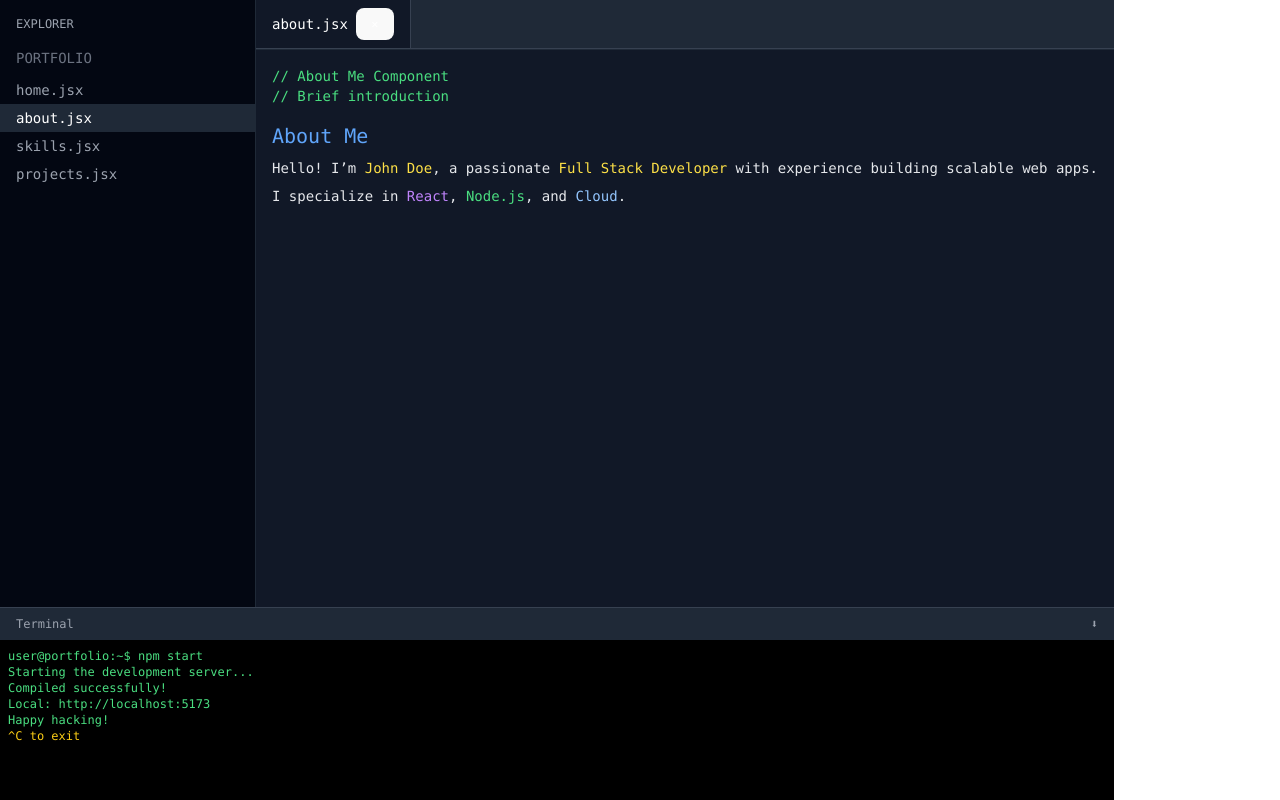
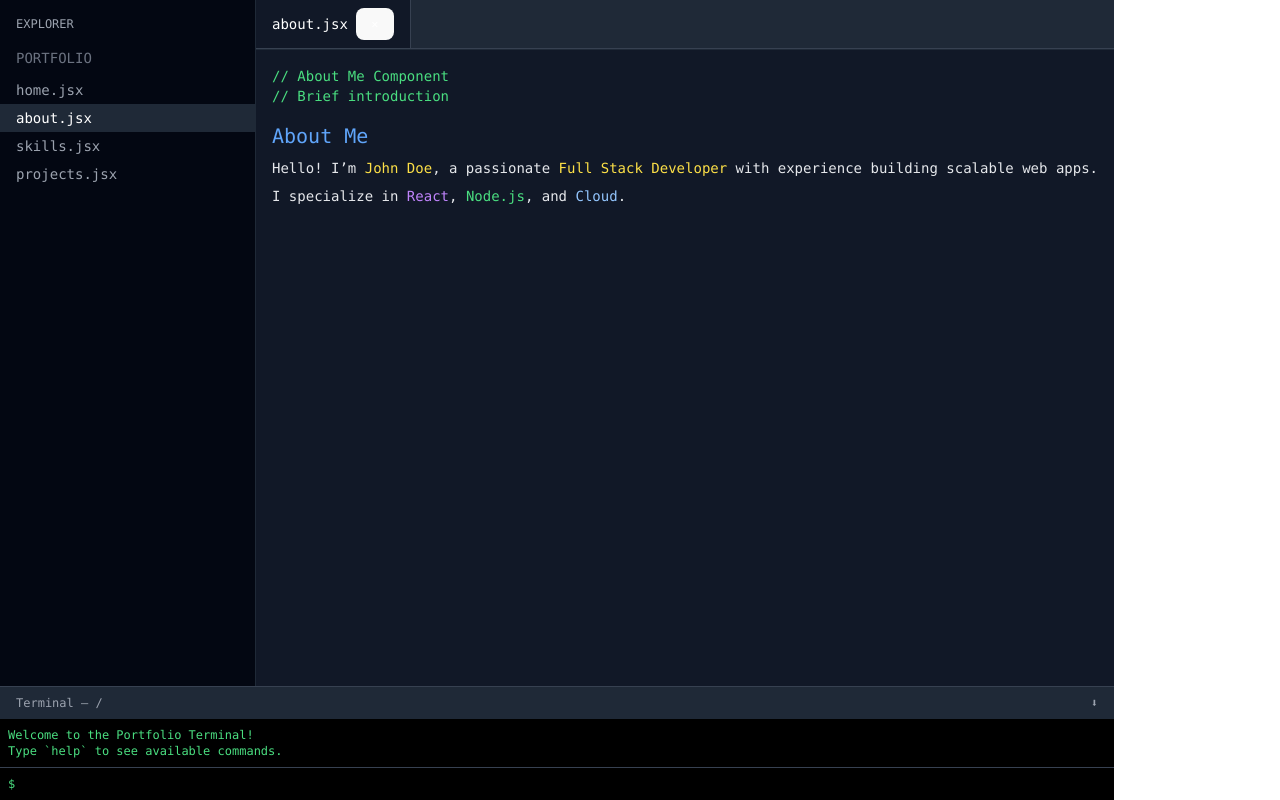
Before and after one commit to TheshikaSamaraweera/Portfolio_Code_Editer, a React (Vite) app: page / in a window 1280 px wide. Both pictures are taken after a click on the element "⬆ Terminal". Built offline with nearby package versions, Linux system fonts and the light colour scheme.

Commit message:
can type in terminal

```diff
--- a/src/components/Terminal.jsx
+++ b/src/components/Terminal.jsx
@@ -1,4 +1,68 @@
+import { useState } from "react";
+import { filesystem } from "../data/filesystem";
+
 export default function Terminal({ isOpen, onToggle }) {
+  const [history, setHistory] = useState([
+    "Welcome to the Portfolio Terminal!",
+    "Type `help` to see available commands.",
+  ]);
+  const [input, setInput] = useState("");
+  const [currentDir, setCurrentDir] = useState("/");
+
+  const handleCommand = () => {
+    const args = input.trim().split(" ");
+    const command = args[0];
+    let output = "";
+
+    switch (command) {
+      case "help":
+        output = "Available commands: ls, cd <dir>, help, clear";
+        break;
+
+      case "ls":
+        output = filesystem[currentDir]
+          ? filesystem[currentDir].join("  ")
+          : "No such directory";
+        break;
+
+      case "cd":
+        const target = args[1];
+        if (!target) {
+          output = "Usage: cd <directory>";
+          break;
+        }
+        let newPath = currentDir;
+        if (target === "..") {
+          if (currentDir !== "/") {
+            newPath = currentDir.substring(0, currentDir.lastIndexOf("/"));
+            if (newPath === "") newPath = "/";
+          }
+        } else if (target.startsWith("/")) {
+          newPath = target;
+        } else {
+          newPath = currentDir === "/" ? `/${target}` : `${currentDir}/${target}`;
+        }
+        if (filesystem[newPath]) {
+          setCurrentDir(newPath);
+          output = `Changed directory to ${newPath}`;
+        } else {
+          output = "No such directory";
+        }
+        break;
+
+      case "clear":
+        setHistory([]);
+        setInput("");
+        return;
+
+      default:
+        output = `Command not found: ${command}`;
+    }
+
+    setHistory([...history, `$ ${input}`, output]);
+    setInput("");
+  };
+
   if (!isOpen) {
     return (
       <div
@@ -16,16 +80,26 @@ export default function Terminal({ isOpen, onToggle }) {
         className="flex items-center justify-between bg-gray-800 text-gray-400 px-4 py-2 cursor-pointer"
         onClick={onToggle}
       >
-        <span>Terminal</span>
+        <span>Terminal — {currentDir}</span>
         <span>⬇</span>
       </div>
-      <div className="p-2 font-mono h-40 overflow-y-auto">
-        <p>user@portfolio:~$ npm start</p>
-        <p>Starting the development server...</p>
-        <p>Compiled successfully!</p>
-        <p>Local: http://localhost:5173</p>
-        <p>Happy hacking!</p>
-        <p className="text-yellow-400">^C to exit</p>
+      <div className="flex-1 p-2 font-mono h-40 overflow-y-auto">
+        {history.map((line, i) => (
+          <div key={i}>{line}</div>
+        ))}
+      </div>
+      <div className="flex p-2 border-t border-gray-700">
+        <span className="mr-2"> $</span>
+        <input
+          type="text"
+          className="flex-1 bg-black focus:outline-none text-green-400"
+          value={input}
+          onChange={(e) => setInput(e.target.value)}
+          onKeyDown={(e) => {
+            if (e.key === "Enter") handleCommand();
+          }}
+          autoFocus
+        />
       </div>
     </div>
   );
--- /dev/null
+++ b/src/data/filesystem.js
@@ -0,0 +1,7 @@
+// src/data/filesystem.js
+export const filesystem = {
+  "/": ["home", "projects", "about"],
+  "/home": ["documents", "photos"],
+  "/projects": ["portfolio", "blog"],
+  "/about": [],
+};
```
